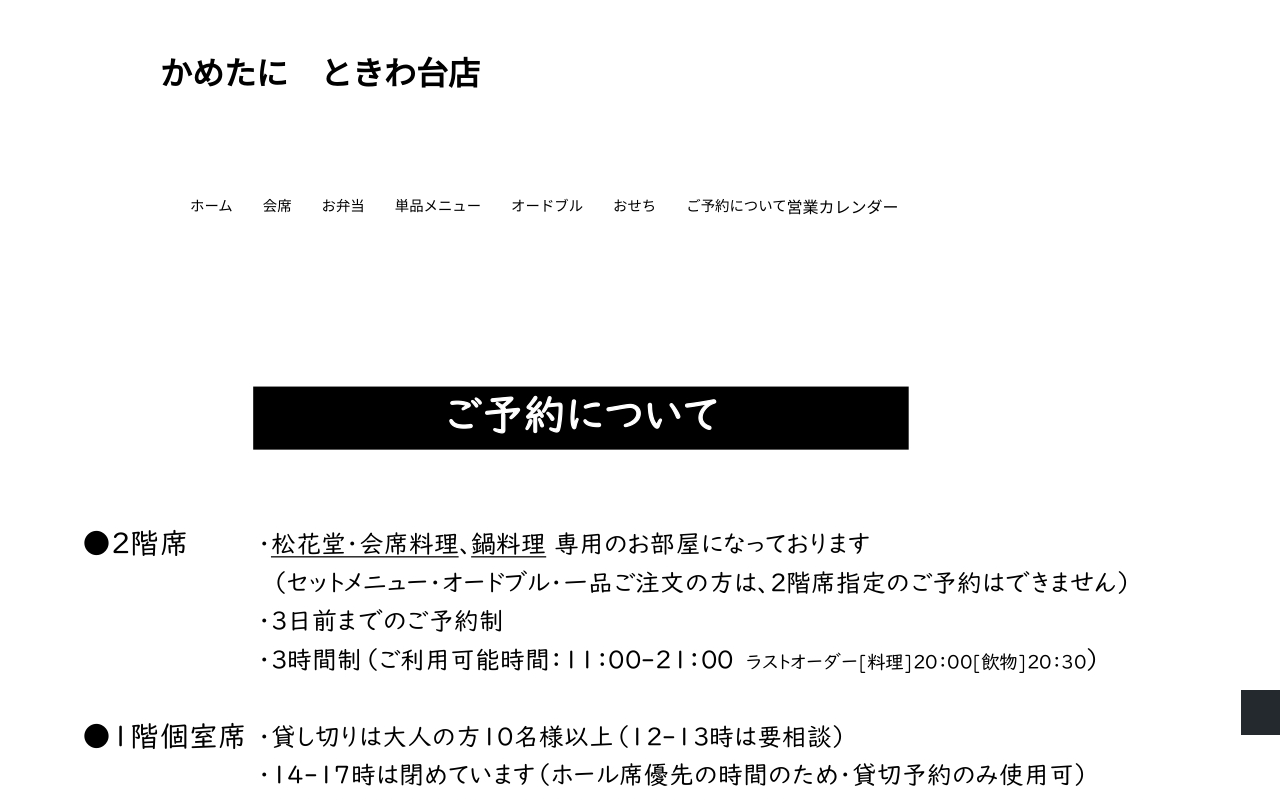
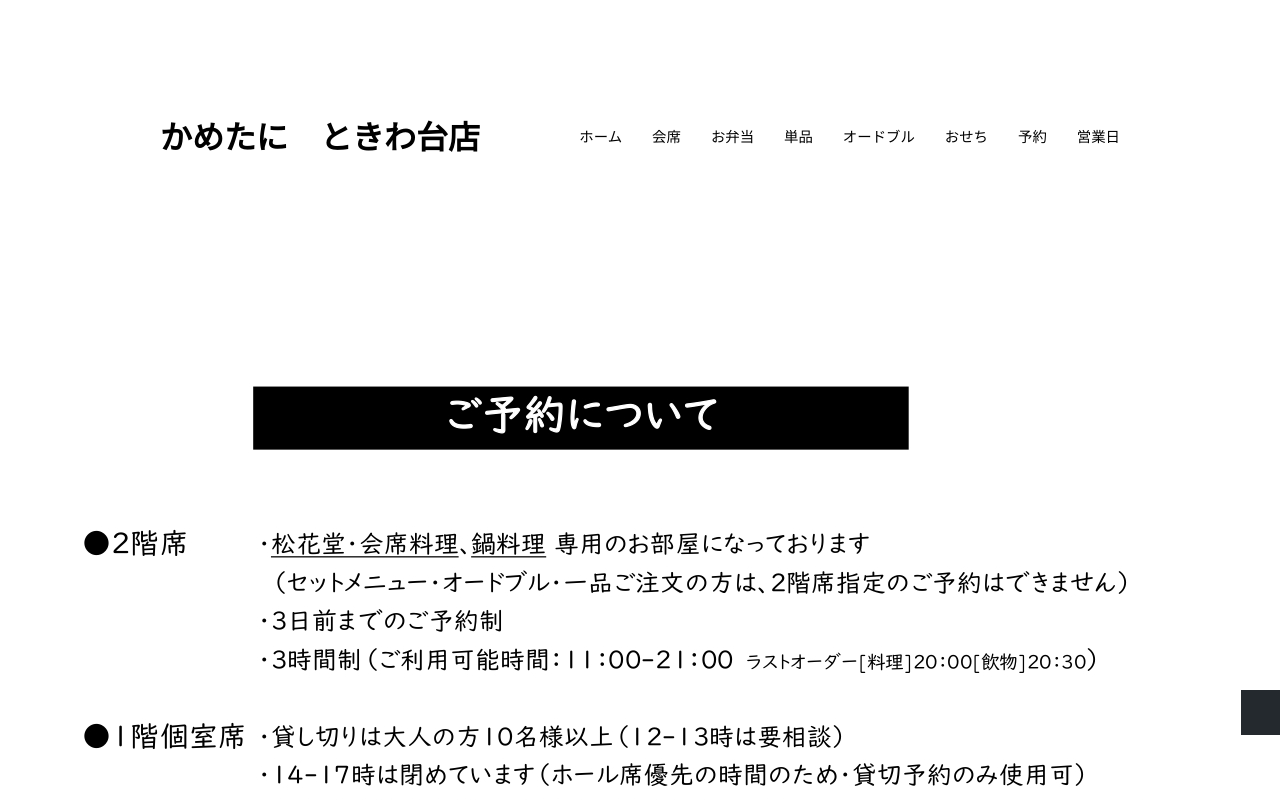
Before and after one commit to KametaniTokiwa/website, a plain HTML site: page yoyaku.html in a window 1280 px wide. Shown: the top 800 px of the page. Drawn offline with Linux system fonts and the light colour scheme.

Commit message:
Update yoyaku.html

```diff
--- a/yoyaku.html
+++ b/yoyaku.html
@@ -130,7 +130,7 @@ li {
         <a href="obento.html">お弁当</a>
       </li>
       <li>
-        <a href="tanpin.html">単品メニュー</a>
+        <a href="tanpin.html">単品</a>
       </li>
       <li>
         <a href="odoburu.html">オードブル</a>
@@ -139,10 +139,10 @@ li {
         <a href="osechi.html">おせち</a>
       </li>
       <li>
-        <a href="yoyaku.html">ご予約について</a>
+        <a href="yoyaku.html">予約</a>
       </li>
-      </li>
-         <a href="eigyou.html">営業カレンダー</a>
+      <li>
+         <a href="eigyou.html">営業日</a>
       </li>
     </ul>
   </nav>
```
